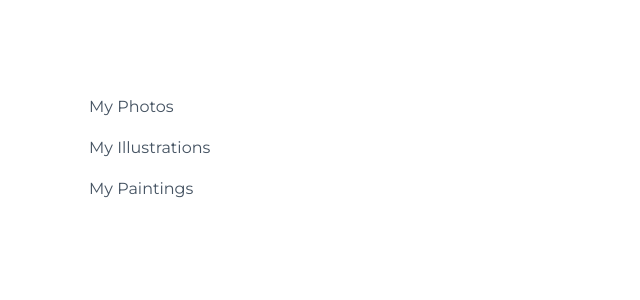
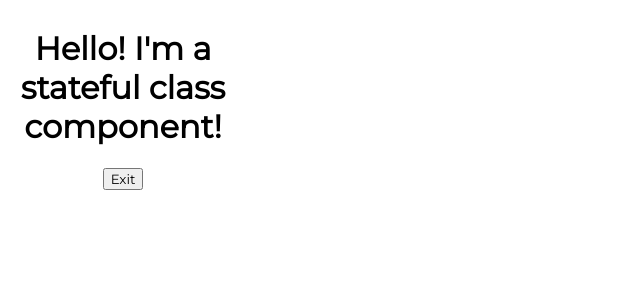
Before and after one commit to antoniog675/react-challenege-project, a React (Create React App) app in the folder my-app/: page / in a window 1280 px wide. Shown: the top 300 px of the page, without its empty margins (0-640 px from the left). Built offline with nearby package versions, Linux system fonts and the light colour scheme.

Commit message:
added setState to change components, added a callback to console log the correct value rather than old value

```diff
--- a/my-app/src/App.js
+++ b/my-app/src/App.js
@@ -1,11 +1,10 @@
 import css from './App.module.css';
-import Sidebar from './components/Sidebar';
+import StatefulGreeting from './components/StatefulGreeting';
 
 function App() {
   return (
     <div className={css.App}>
-      {/* Add your components here */}
-      <Sidebar />
+      <StatefulGreeting greeting="I'm a stateful class component" name="Antonio"/>
     </div>
   );
 }
--- /dev/null
+++ b/my-app/src/components/StatefulGreeting.js
@@ -0,0 +1,33 @@
+import React from 'react'
+
+class StatefulGreeting extends React.Component {
+
+    constructor(props) {
+        super(props);
+        this.state = {
+            introduction: "Hello!",
+            buttonText: "Exit",
+        };
+    }
+
+    handleClick() {
+        this.setState({
+            introduction: "Goodbye!",
+            buttonText: "Enter"
+        }, ()=>{
+            console.log(this.state.introduction)
+            console.log(this.state.buttonText)
+        })
+    }
+
+    render() {
+        return (
+        <div>
+            <h1>{this.state.introduction} {this.props.greeting}!</h1>
+            <button onClick={() => this.handleClick()}>{this.state.buttonText}</button>
+        </div>
+        )
+    }
+}
+
+export default StatefulGreeting;
```
